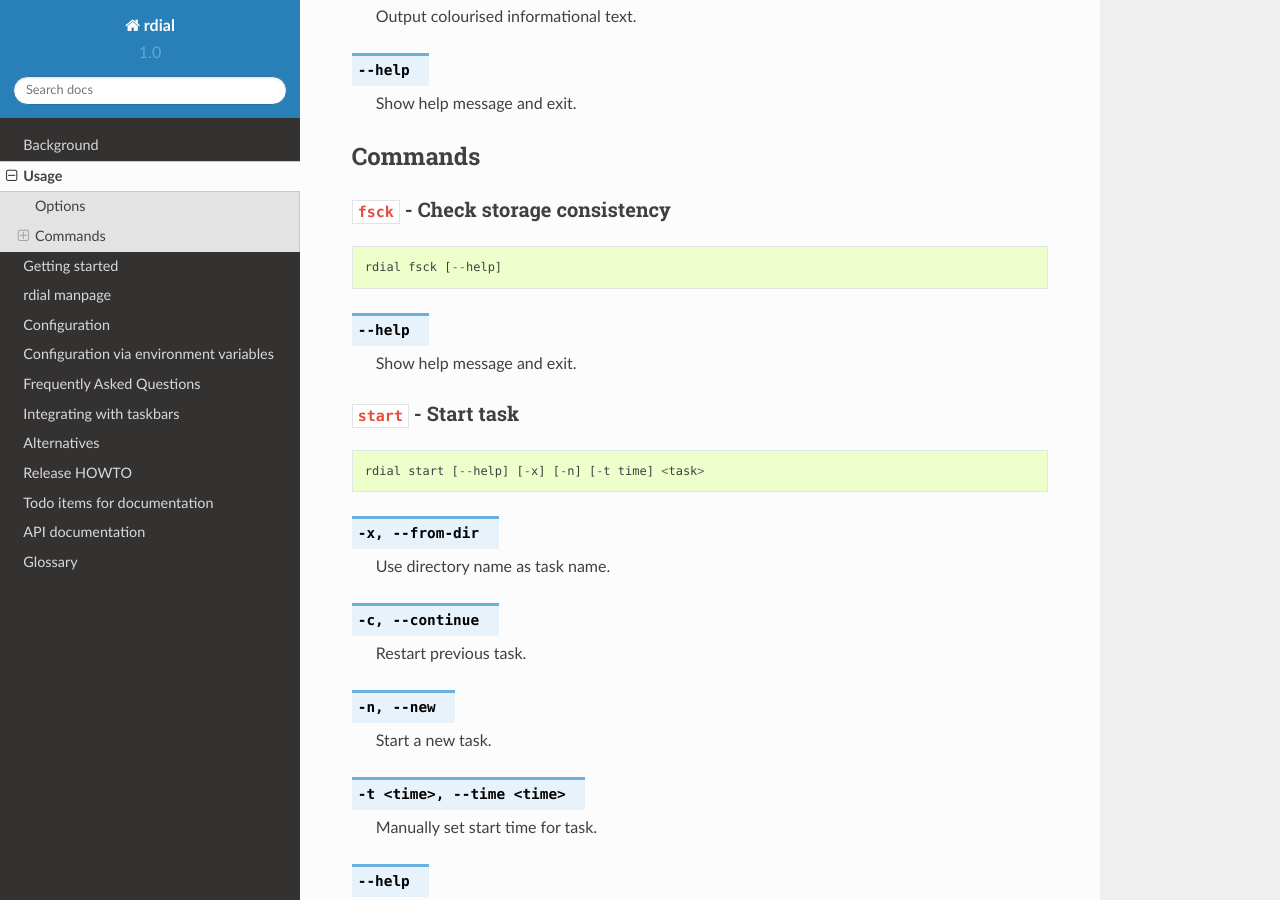
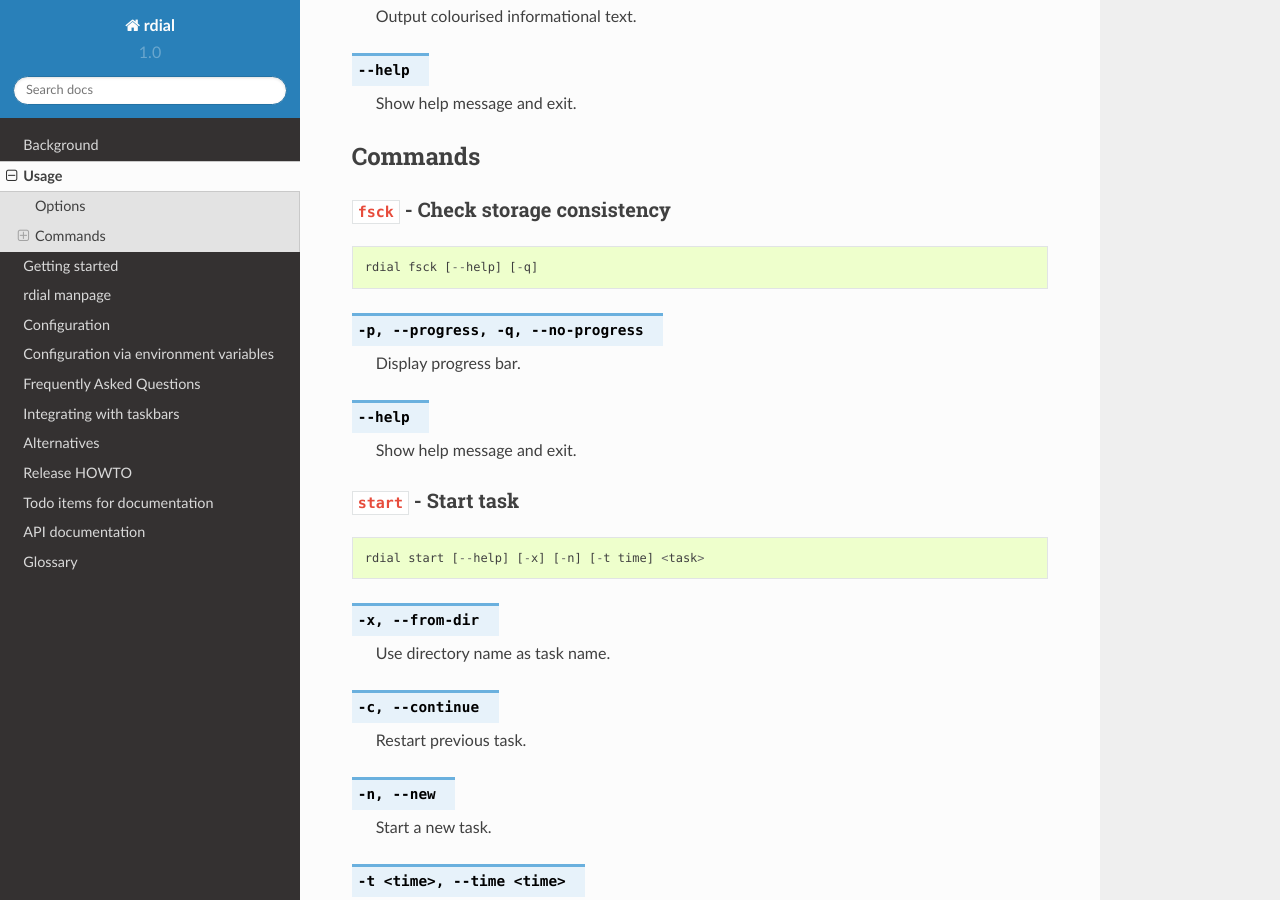
Before and after one commit to JNRowe/rdial, a Sphinx documentation site: the page built from doc/usage.rst, in a window 1280 px wide and 900 px high, scrolled down 871 px. Built offline with Sphinx 7.4.7 and the Read the Docs theme 2.0.0, drawn with Linux system fonts in a browser that asks for light colours.

Commit message:
Support disabling progress bar
As noted in the code, the progress output takes a lot of time and
should be optional.  Thanks Stephen for the nudge.

```diff
--- a/doc/api/commandline.rst
+++ b/doc/api/commandline.rst
@@ -13,7 +13,7 @@
 ~~~~~~~~
 
 .. autofunction:: bug_data()
-.. autofunction:: fsck(ctx, globs)
+.. autofunction:: fsck(ctx, globs, progress)
 .. autofunction:: start(globs, task, new, time)
 .. autofunction:: stop(globs, message, fname, amend)
 .. autofunction:: switch(globs, task, new, time, message, fname)
--- a/doc/rdial.1.rst
+++ b/doc/rdial.1.rst
@@ -68,6 +68,10 @@
 .. program:: rdial fsck
 
 Check storage consistency
+
+.. option:: -p, --progress, -q, --no-progress
+
+    Display progress bar.
 
 .. option:: --help
 
--- a/doc/usage.rst
+++ b/doc/usage.rst
@@ -53,7 +53,11 @@
 
 ::
 
-    rdial fsck [--help]
+    rdial fsck [--help] [-q]
+
+.. option:: -p, --progress, -q, --no-progress
+
+   Display progress bar.
 
 .. option:: --help
 
```
Also changed, not shown: 2 other files.
